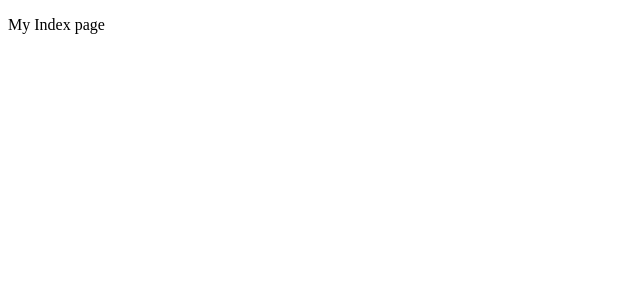
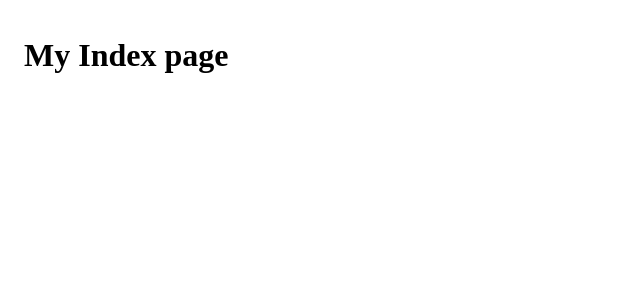
Before and after one commit to AsyrafHussin/recipe-sharing, a Next.js app: page / in a window 1280 px wide. Shown: the top 300 px of the page, without its empty margins (0-640 px from the left). Built offline with nearby package versions, Linux system fonts and the light colour scheme.

Commit message:
Add Styled Components

```diff
--- a/package.json
+++ b/package.json
@@ -14,11 +14,13 @@
   "dependencies": {
     "next": "^9.3.2",
     "react": "^16.13.1",
-    "react-dom": "^16.13.1"
+    "react-dom": "^16.13.1",
+    "styled-components": "^5.0.1"
   },
   "devDependencies": {
     "@types/node": "^13.9.5",
     "@types/react": "^16.9.26",
+    "babel-plugin-styled-components": "^1.10.7",
     "typescript": "^3.8.3"
   }
 }
--- /dev/null
+++ b/pages/_document.tsx
@@ -0,0 +1,29 @@
+import Document from "next/document";
+import { ServerStyleSheet } from "styled-components";
+
+export default class MyDocument extends Document {
+  static async getInitialProps(ctx) {
+    const sheet = new ServerStyleSheet();
+    const originalRenderPage = ctx.renderPage;
+
+    try {
+      ctx.renderPage = () =>
+        originalRenderPage({
+          enhanceApp: App => props => sheet.collectStyles(<App {...props} />)
+        });
+
+      const initialProps = await Document.getInitialProps(ctx);
+      return {
+        ...initialProps,
+        styles: (
+          <>
+            {initialProps.styles}
+            {sheet.getStyleElement()}
+          </>
+        )
+      };
+    } finally {
+      sheet.seal();
+    }
+  }
+}
--- a/pages/index.tsx
+++ b/pages/index.tsx
@@ -1,9 +1,17 @@
+import styled from "styled-components";
+
+const StyledHeader = styled.h1`
+  font-size: 2em;
+  text-align: left;
+  padding: 16px 16px;
+`;
+
 const Index = () => {
-    return (
-        <div>
-            <p>My Index page</p>
-        </div>
-    );
+  return (
+    <div>
+      <StyledHeader>My Index page</StyledHeader>
+    </div>
+  );
 };
 
 export default Index;
```
Also changed, not shown: .babelrc (added), 1 other file (tests, documents, lock files or other folders).
